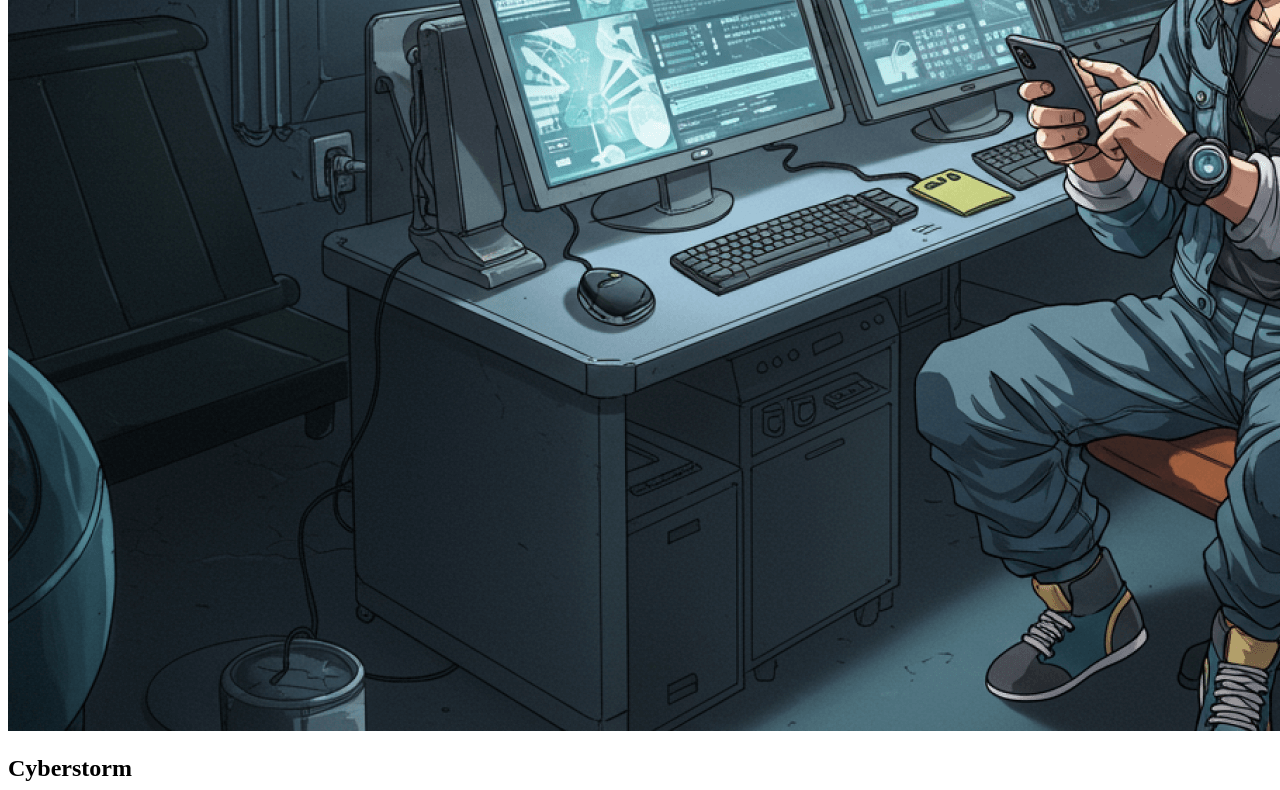
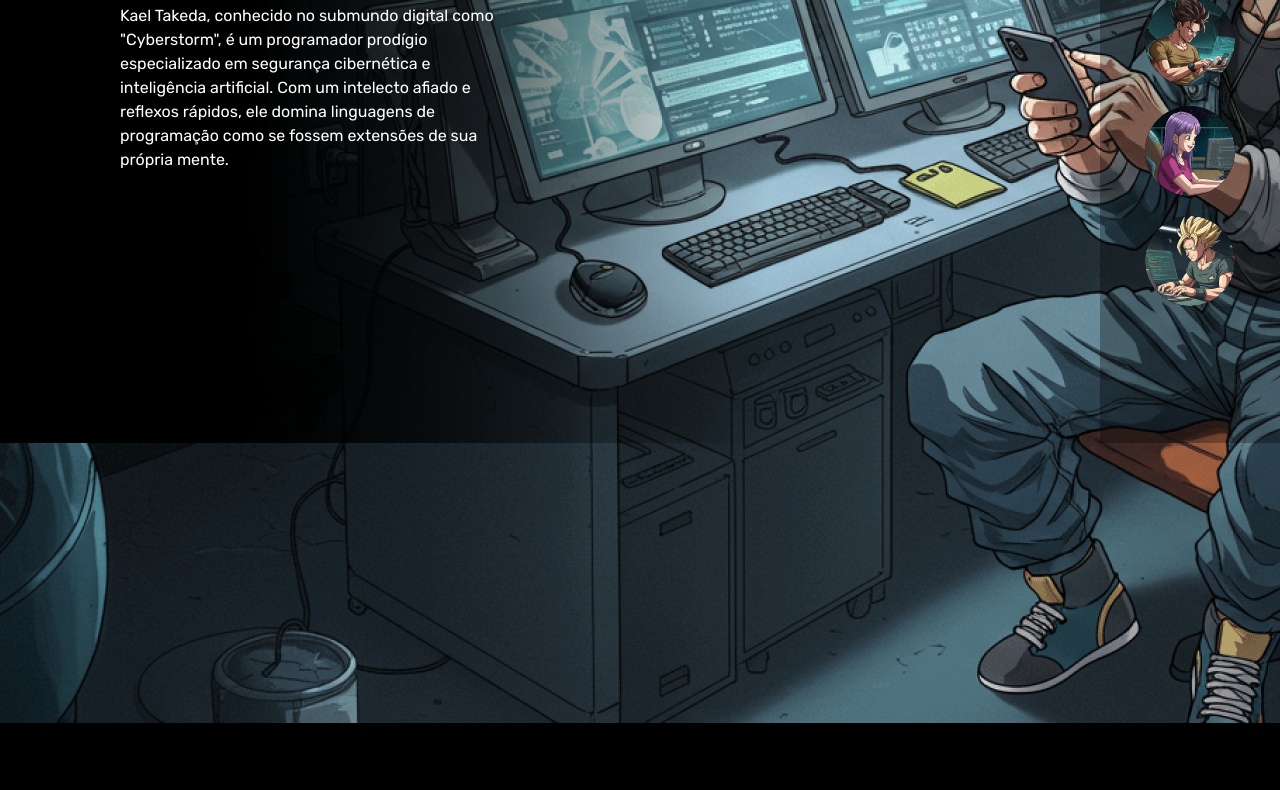
Before and after one commit to ohenriqueeduardo/Projeto_BootCamp, a plain HTML site: page index.html in a window 1280 px wide. Shown: the part 357-1147 px from the top of the page. After the commit the page ends 1084 px from the top, so only its background shows below. Drawn offline with Linux system fonts and the light colour scheme.

Commit message:
Estilização do site

```diff
--- a/index.html
+++ b/index.html
@@ -10,12 +10,16 @@
     <link
         href="https://fonts.googleapis.com/css2?family=Rubik:ital,wght@0,300..900;1,300..900&family=Secular+One&display=swap"
         rel="stylesheet">
+
+        <link rel="stylesheet" href="./src/css/reset.css">
+        <link rel="stylesheet" href="./src/css/style.css">
 </head>
 
 <body>
     <main class="personagens">
+
+            <!--Cyberstorm-->
             <div class="personagem selecionado">
-            <!--Cyberstorm-->
                 <picture>
                     <source srcset="./src/images/bg-cyberstorm.png" media="(min-width: 768px)">
                     <img class="image" src="./src/images/bg-cyberstorm-mobile.png" alt="Personagem Cyberstorm">
@@ -27,7 +31,11 @@
                         reflexos rápidos, ele domina linguagens de programação como se fossem extensões de sua própria
                         mente.</p>
                 </div>
+            </div>
+
+        </div>
             <!--CodePixie-->
+            <div class="personagem">
                 <picture>
                     <source srcset="./src/images/bg-codepixie.png" media="(min-width: 768px)">
                     <img class="image" src="./src/images/bg-codepixie-mobile.png" alt="Personagem CodePixie">
@@ -38,7 +46,9 @@
                         desenvolvimento de algoritmos e inteligência artificial. Com um talento nato para decifrar padrões,
                         ela cria sistemas inovadores e protege dados sensíveis de ameaças digitais.</p>
                 </div>
+            </div>
             <!--HexBlade-->
+            <div class="personagem">
                 <picture>
                     <source srcset="./src/images/bg-hexblade.png" media="(min-width: 768px)">
                     <img class="image" src="./src/images/bg-hexblade-mobile.png" alt="Personagem HexBlade">
@@ -49,7 +59,10 @@
                         do ciberespaço. Mestre em engenharia reversa e criptografia, ele combina força bruta e inteligência
                         afiada para quebrar firewalls impenetráveis.</p>
                 </div>
+            </div>
+
             <!--NeonPulse-->
+            <div class="personagem">
                 <picture>
                     <source srcset="./src/images/bg-neonpulse.png" media="(min-width: 768px)">
                     <img class="image" src="./src/images/bg-neonpulse-mobile.png" alt="Personagem NeonPulse">
@@ -60,7 +73,10 @@
                         Criada em uma estação orbital, ela domina linguagens de código como se fossem sua segunda língua.
                         Especialista em inteligência artificial e segurança cibernética.</p>
                 </div>
+            </div>
+
             <!--CodeBreaker-->
+            <div class="personagem">
                 <picture>
                     <source srcset="./src/images/bg-codebreaker.png" media="(min-width: 768px)">
                     <img class="image" src="./src/images/bg-codebreaker-mobile.png" alt="Personagem CodeBreaker">
@@ -71,6 +87,7 @@
                         cibernético, busca desvendar um código perdido há séculos. Dizem que esse código guarda o segredo
                         para uma tecnologia ancestral capaz de redefinir a inteligência artificial.</p>
                     </div>
+
         </div>
     </main>
     <ul class="botoes">
--- /dev/null
+++ b/src/css/reset.css
@@ -0,0 +1,10 @@
+/* Universal Selector */
+* {
+    margin: 0; /* Margem Externa entre os elementos */
+    padding: 0; /* Preenchimento Interno entre os elementos */
+    box-sizing: border-box; /* Espaçamentos e larguras mais faceis */
+}
+
+ul {
+    list-style: none; /* Remove os marcadores de lista */
+}
--- /dev/null
+++ b/src/css/style.css
@@ -0,0 +1,139 @@
+/* Estilização do body */
+
+body {
+    background-color: #000000;
+    overflow: hidden;
+    /* remove a barra de rolagem */
+}
+
+/* Pseudo-elemento para o background */
+main::after {
+    content: "";
+    position: fixed;
+    top: 0;
+    left: 0;
+    background-color: blueviolet;
+    min-height: 100vh;
+    width: 80vw;
+
+    background: linear-gradient(92deg, #000 25%, rgba(0, 0, 0, 0) 75%) no-repeat;
+}
+
+main .personagem {
+    display: none;
+    height: 100vh;
+}
+
+main .personagem.selecionado {
+    display: block;
+    width: 100%;
+    height: 100%;
+    object-fit: cover;
+    /*centrar a imagem*/
+}
+
+main .personagem .imagem {
+    width: 100%;
+    height: 100%;
+    object-fit: cover;
+    /*centrar a imagem*/
+}
+
+.conteudo {
+    position: absolute;
+    top: 0;
+    left: 120px;
+
+    /* texto / conteudo */
+    display: flex;
+    flex-direction: column;
+    /* texto em coluna */
+    justify-content: center;
+    /* centralizar verticalmente */
+    height: 100vh;
+    max-width: 380px;
+    /* largura máxima do conteudo */
+    z-index: 1;
+    /* para ficar acima do background */
+}
+
+.conteudo .nome-personagem {
+    color: #ffffff;
+    font-size: 48px;
+    font-family: 'Secular One';
+    font-weight: 400;
+    /* peso da fonte */
+    margin-bottom: 20px;
+    /* espaço entre o nome e a descrição */
+}
+
+.conteudo .descricao {
+    color: #ffffff;
+    font-family: 'Rubik';
+    font-size: 16px;
+    line-height: 24px;
+    /* espaçamento entre as linhas */
+}
+
+.botoes {
+    background-color: rgba(0, 0, 0, 0.3);
+    /* fundo preto com opacidade */
+    position: fixed;
+    top: 0;
+    right: 0;
+    width: 180px;
+
+    display: flex;
+    flex-direction: column;
+    align-items: center;
+    /* centralizar os botoes horizontalmente */
+    min-height: 100vh;
+    justify-content: center;
+    /* centralizar os botoes verticalmente */
+
+    gap: 16px;
+    /* espaço entre os botoes */
+}
+
+.botoes .botao {
+    border: none;
+    background-color: #000000;
+    width: 90px;
+    height: 90px;
+    cursor: pointer;
+    transition: transform 0.3s ease;
+    /* animação ao passar o mouse */
+    border-radius: 50%;
+    /* bordas arredondadas */
+}
+
+.botoes .botao img {
+    border-radius: 50%;
+}
+
+.botoes .botao.selecionado {
+    transform: scale(1.2);
+    /* aumentar o tamanho do botão */
+    box-shadow: 0 0 10px #d9d9d9;
+    /* sombra do botão */
+}
+
+.botoes .botao.cyberstorm.selecionado {
+    box-shadow: 0 0 10px #47FFC5;
+}
+
+.botoes .botao.codepixie.selecionado {
+    box-shadow: 0 0 10px #9747FF;
+}
+
+.botoes .botao.hexblade.selecionado {
+    box-shadow: 0 0 10px #FFA947;
+}
+
+.botoes .botao.neonpulse.selecionado {
+    box-shadow: 0 0 10px #E4309A;
+}
+
+.botoes .botao.codebreaker.selecionado {
+    box-shadow: 0 0 10px #FFF047;
+}
```
Lines whose indentation alone changed are shown as unchanged.
